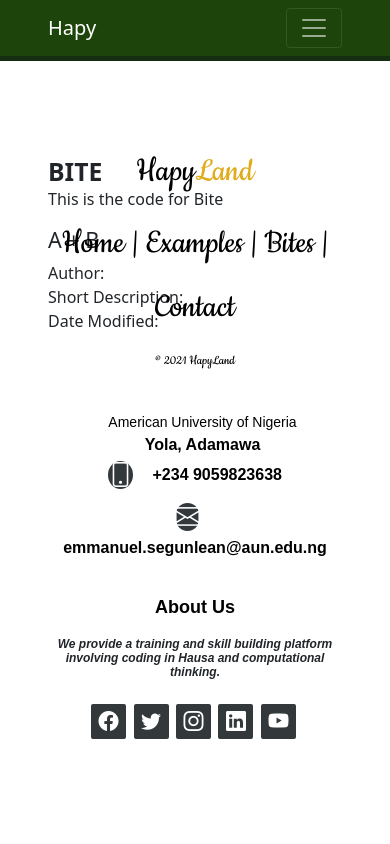
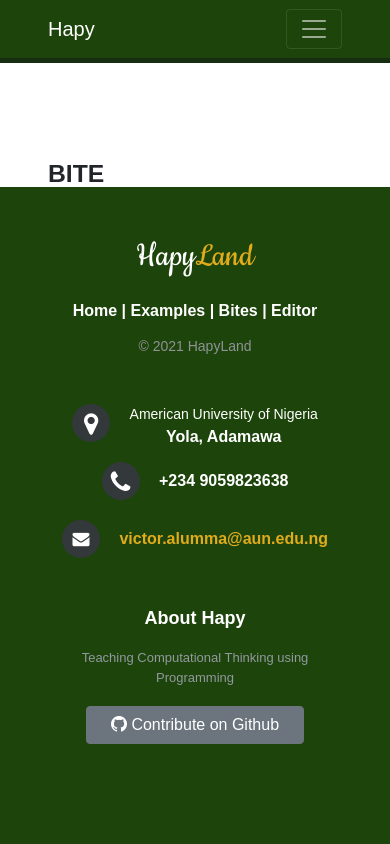
Before and after one commit to hapy-lang/hapy-api, a FastAPI app: template hapy-land/frontend/templates/bite.html in a window 390 px wide. Run offline with FastAPI, Linux system fonts and the light colour scheme; the template is opened without the code that fills it, so the values that code supplies are empty; parts of the project's set-up code (start-up, migrations or seed data) failed here and were passed over; some libraries are stand-ins or nearby versions.

Commit message:
Footer edits (#27)
* mobile-footer

* footer-update

* footer-bg

* restructured VC's architecture

Co-authored-by: Shugaba-Wuta <57352948+Shugaba-Wuta@users.noreply.github.com>

```diff
--- /dev/null
+++ b/hapy-land/frontend/static/css/footer-style.css
@@ -0,0 +1,219 @@
+@import url("http://fonts.googleapis.com/css?family=Open+Sans:400,700");
+* {
+    padding: 0;
+    margin: 0;
+}
+
+html {
+    background-color: #eaf0f2;
+}
+
+body {
+    font: 16px/1.6 Arial, sans-serif;
+}
+
+header {
+    text-align: center;
+    padding-top: 100px;
+    margin-bottom: 190px;
+}
+
+header h1 {
+    font: normal 32px/1.5 "Open Sans", sans-serif;
+    color: #3f71ae;
+    padding-bottom: 16px;
+}
+
+header h2 {
+    color: #f05283;
+}
+
+header span {
+    color: #3f71ea;
+}
+
+
+/* The footer is fixed to the bottom of the page */
+
+footer {
+    position: fixed;
+    bottom: 0;
+}
+
+@media (max-height: 800px) {
+    footer {
+        position: static;
+    }
+    header {
+        padding-top: 40px;
+    }
+}
+
+.footer-distributed {
+    background-color: #000000;
+    box-sizing: border-box;
+    width: 100%;
+    text-align: left;
+    font: bold 16px sans-serif;
+    padding: 50px 50px 60px 50px;
+    margin-top: 80px;
+}
+
+.footer-distributed .footer-left,
+.footer-distributed .footer-center,
+.footer-distributed .footer-right {
+    display: inline-block;
+    vertical-align: top;
+}
+
+
+/* Footer left */
+
+.footer-distributed .footer-left {
+    width: 30%;
+}
+
+.footer-distributed h3 {
+    color: #ffffff;
+    font: normal 36px "Cookie", cursive;
+    margin: 0;
+}
+
+
+/* The company logo */
+
+.footer-distributed .footer-left img {
+    width: 100%;
+}
+
+.footer-distributed h3 span {
+    color: #e0ac1c;
+}
+
+
+/* Footer links */
+
+.footer-distributed .footer-links {
+    color: #ffffff;
+    margin: 20px 0 12px;
+}
+
+.footer-distributed .footer-links a {
+    display: inline-block;
+    line-height: 1.8;
+    text-decoration: none;
+    color: inherit;
+}
+
+.footer-distributed .footer-company-name {
+    color: #8f9296;
+    font-size: 14px;
+    font-weight: normal;
+    margin: 0;
+}
+
+
+/* Footer Center */
+
+.footer-distributed .footer-center {
+    width: 35%;
+}
+
+.footer-distributed .footer-center i {
+    background-color: #33383b;
+    color: #ffffff;
+    font-size: 25px;
+    width: 38px;
+    height: 38px;
+    border-radius: 50%;
+    text-align: center;
+    line-height: 42px;
+    margin: 10px 15px;
+    vertical-align: middle;
+}
+
+.footer-distributed .footer-center i.fa-envelope {
+    font-size: 17px;
+    line-height: 38px;
+}
+
+.footer-distributed .footer-center p {
+    display: inline-block;
+    color: #ffffff;
+    vertical-align: middle;
+    margin: 0;
+}
+
+.footer-distributed .footer-center p span {
+    display: block;
+    font-weight: normal;
+    font-size: 14px;
+    line-height: 2;
+}
+
+.footer-distributed .footer-center p a {
+    color: #e0ac1c;
+    text-decoration: none;
+}
+
+
+/* Footer Right */
+
+.footer-distributed .footer-right {
+    width: 30%;
+}
+
+.footer-distributed .footer-company-about {
+    line-height: 20px;
+    color: #92999f;
+    font-size: 13px;
+    font-weight: normal;
+    margin: 0;
+}
+
+.footer-distributed .footer-company-about span {
+    display: block;
+    color: #ffffff;
+    font-size: 18px;
+    font-weight: bold;
+    margin-bottom: 20px;
+}
+
+.footer-distributed .footer-icons {
+    margin-top: 25px;
+}
+
+.footer-distributed .footer-icons a {
+    display: inline-block;
+    width: 35px;
+    height: 35px;
+    cursor: pointer;
+    background-color: #33383b;
+    border-radius: 2px;
+    font-size: 20px;
+    color: #ffffff;
+    text-align: center;
+    line-height: 35px;
+    margin-right: 3px;
+    margin-bottom: 5px;
+}
+
+
+/* Here is the code for Responsive Footer */
+
+
+/* You can remove below code if you don't want Footer to be responsive */
+
+@media (max-width: 880px) {
+    .footer-distributed .footer-left,
+    .footer-distributed .footer-center,
+    .footer-distributed .footer-right {
+        display: block;
+        width: 100%;
+        margin-bottom: 40px;
+        text-align: center;
+    }
+    .footer-distributed .footer-center i {
+        margin-left: 0;
+    }
+}
--- a/hapy-land/frontend/templates/index.html
+++ b/hapy-land/frontend/templates/index.html
@@ -70,8 +70,9 @@
     <div class="container px-5 my-5">
         <div class="row gx-5">
             <div class="col-lg-4 mb-5 mb-lg-0">
-                <h2 class="fw-bolder mb-0">Python and Hausa Symphony</h2>
-                <h4>Featuees of Hapy</h4>
+                <h2 class="fw-bolder mb-0">Hausa and Python Symphony</h2>
+                <br>
+                <h4>Features of Hapy</h4>
 
                 <ul>
                     <li>Lists</li>
--- a/hapy-land/frontend/templates/layouts/base.html
+++ b/hapy-land/frontend/templates/layouts/base.html
@@ -6,7 +6,8 @@
     <meta http-equiv="X-UA-Compatible" content="IE=edge">
     <meta name="viewport" content="width=device-width, initial-scale=1.0"> {% block head %}
 
-    <!-- <link rel="stylesheet" href="http://maxcdn.bootstrapcdn.com/font-awesome/4.2.0/css/font-awesome.min.css"> -->
+    <link rel="stylesheet" href="footer-style.css">
+    <link rel="stylesheet" href="http://maxcdn.bootstrapcdn.com/font-awesome/4.2.0/css/font-awesome.min.css">
     <link rel="stylesheet" href="https://cdn.jsdelivr.net/npm/bootstrap-icons@1.6.1/font/bootstrap-icons.css">
     <link href="http://fonts.googleapis.com/css?family=Cookie" rel="stylesheet" type="text/css">
     <link href="https://cdn.jsdelivr.net/npm/bootstrap@5.1.3/dist/css/bootstrap.min.css" rel="stylesheet" integrity="sha384-1BmE4kWBq78iYhFldvKuhfTAU6auU8tT94WrHftjDbrCEXSU1oBoqyl2QvZ6jIW3" crossorigin="anonymous"> {%block markup%}{%endblock%}
@@ -20,6 +21,8 @@
     <link rel="icon" type="image/png" sizes="16x16" href="/static/favicon-16x16.png">
     <link rel="manifest" href="/static/site.webmanifest">
     <link rel="icon" href="/static/favicon.ico" type="image/x-icon" />
+    <link rel="stylesheet" href="/static/css/footer-style.css">
+    <link href="http://fonts.googleapis.com/css?family=Cookie" rel="stylesheet" type="text/css">
 
     <title>{% block title %}{% endblock %} - Hapy Land</title>
     {% endblock %}
@@ -54,7 +57,9 @@
         {% block navbar %} {% include "partials/nav-2.html" %} {% endblock %} {% block content %}{% endblock %}
     </main>
 
+
     {% block footer %} {% include "partials/footer-1.html" %} {% endblock %}
+
 
 </body>
 
--- a/hapy-land/frontend/templates/partials/footer-1.html
+++ b/hapy-land/frontend/templates/partials/footer-1.html
@@ -1,49 +1,41 @@
-<footer class="footer-distributed">
+<!-- The content of your page would go here. -->
+
+<footer style="background-color: #1d440a" ; class="footer-distributed">
 
     <div class="footer-left">
-        <h3>Hapy<span>Land</span</h3>
+        <h3>Hapy<span>Land</span></h3>
 
         <p class="footer-links">
-            <a href="/">Home</a> |
+            <a href="/index">Home</a> |
             <a href="/examples">Examples</a> |
             <a href="/bites">Bites</a> |
-            <a href="#">Contact</a>
+            <a href="/editor">Editor</a>
         </p>
 
-        <p class="footer-company-name">© 2021 HapyLand </p>
+        <p class="footer-company-name">© 2021 HapyLand</p>
     </div>
 
     <div class="footer-center">
         <div>
-            <i class="bi bi-map-marker"></i>
-            <p><span>
-                    American University of Nigeria </span> Yola, Adamawa</p>
+            <i class="fa fa-map-marker"></i>
+            <p><span>American University of Nigeria</span> Yola, Adamawa</p>
         </div>
 
         <div>
-            <i class="bi bi-phone"></i>
-            <p> +234 9059823638 </p>
+            <i class="fa fa-phone"></i>
+            <p>+234 9059823638</p>
         </div>
         <div>
-            <i class="bi bi-envelope"></i>
-            <p><a href="mailto:emmanuel.segunlean@aun.edu.ng">emmanuel.segunlean@aun.edu.ng</a></p>
+            <i class="fa fa-envelope"></i>
+            <p><a href="mailto:victor.alumma@aun.edu.ng">victor.alumma@aun.edu.ng</a></p>
         </div>
-
-
     </div>
     <div class="footer-right">
-        <p></p>
-        <p class="footer-company-about" ;>
-            <span>About Us</span>
-            <p style="font-style: italic; font-size: 12px"> We provide a training and skill building platform involving coding in Hausa and computational thinking.</p>
+        <p class="footer-company-about">
+            <span>About Hapy</span> Teaching Computational Thinking using Programming
         </p>
-
-        <div class="footer-icons">
-            <a href="#"><i class="bi bi-facebook"></i></a>
-            <a href="#"><i class="bi bi-twitter"></i></a>
-            <a href="#"><i class="bi bi-instagram"></i></a>
-            <a href="#"><i class="bi bi-linkedin"></i></a>
-            <a href="#"><i class="bi bi-youtube"></i></a>
-        </div>
+        <br>
+        <a class="btn btn-secondary btn-outline px-4 me-sm-3" href="https://github.com/hapy-lang/hapy">
+            <i class="bi bi-github"></i> Contribute on Github</a>
     </div>
 </footer>
```
Also changed, not shown: hapy-land/frontend/static/css/loginform.css (added, +91 -0 lines), hapy-land/frontend/templates/layouts/loginform.css (deleted, +0 -71 lines), hapy-land/sql_app.db (deleted), 1 other file.
